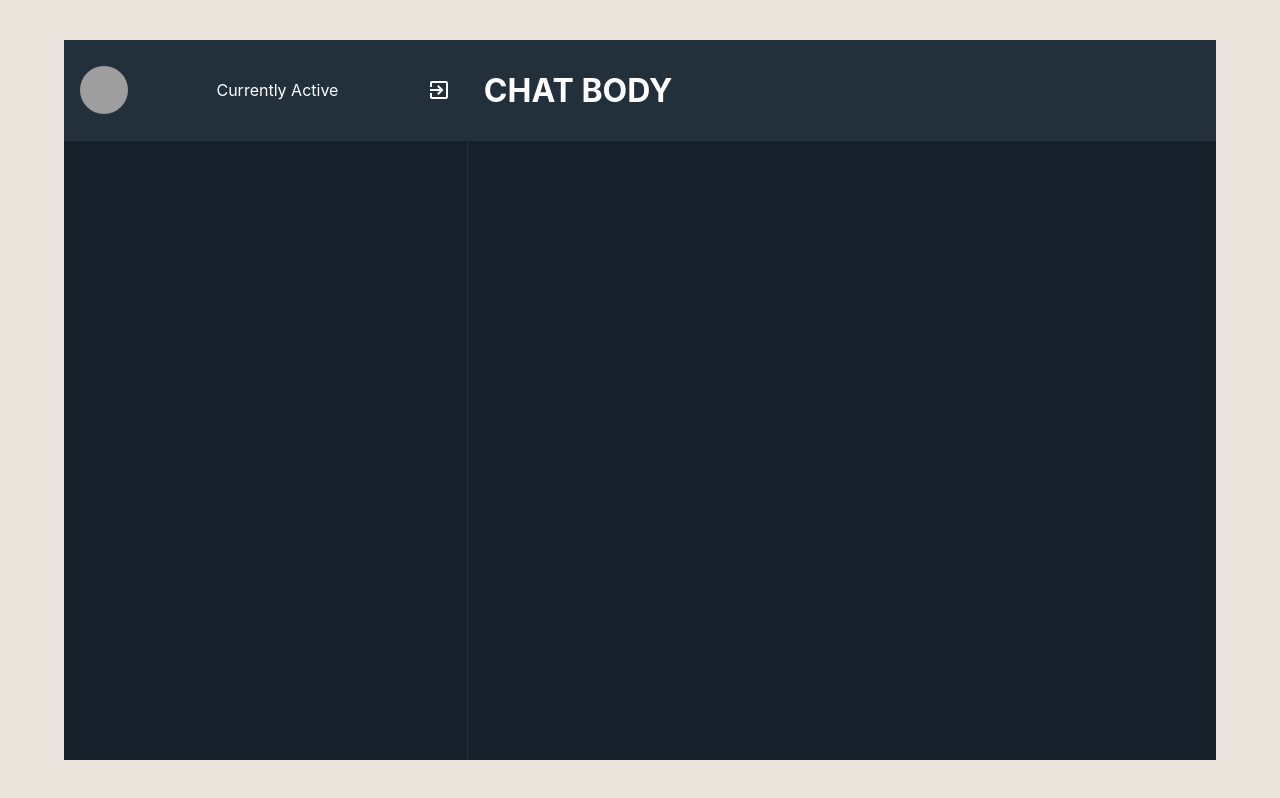
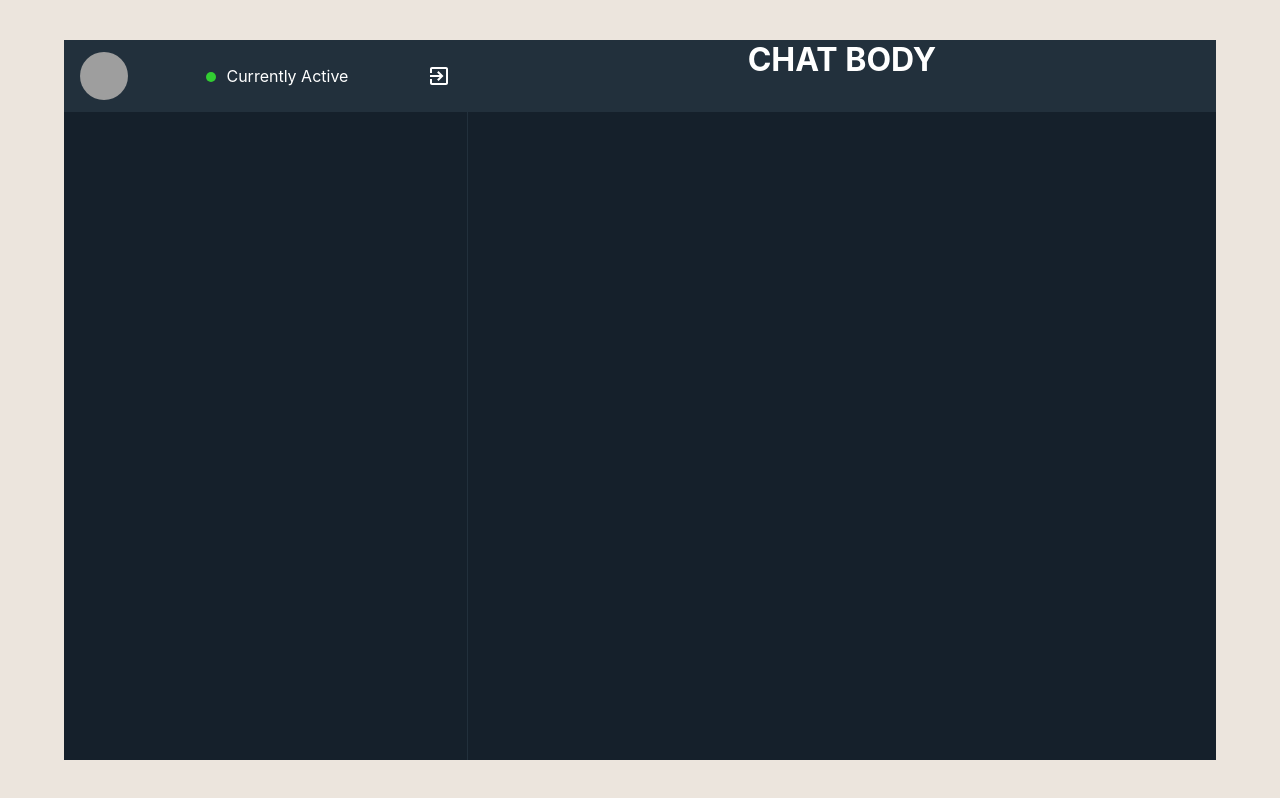
Before and after one commit to DEEPKIRANC/Chat-Application, a React (Create React App) app in the folder chat-application/: page / in a window 1280 px wide. Built offline with nearby package versions, Linux system fonts and the light colour scheme; grey boxes are pictures that could not be loaded.

Commit message:
Style - Change styling of sidebar component

```diff
--- a/chat-application/src/components/sidebar.js
+++ b/chat-application/src/components/sidebar.js
@@ -6,8 +6,8 @@ function Sidebar() {
     return (
         <div className="sidebar__component">
             <div className="header">
-                <Avatar style={{width:'3rem',height:'3rem'}} src="../temp_images/Profile_Deep-min.jpg"/>
-                <span>Currently Active</span>
+                <Avatar style={{width:'3rem',height:'3rem'}} srcSet="../temp_images/Profile_Deep-min.jpg"/>
+                <span><div className="statusColor"></div>Currently Active</span>
                 <ExitToAppIcon />
             </div>
         </div>
--- a/chat-application/src/styles/sidebar.css
+++ b/chat-application/src/styles/sidebar.css
@@ -13,17 +13,17 @@
     border-right:1px solid #22303C;
 }
 
+.sidebar__component
 .header
 {
     width:100%;
     flex:0.10;
     background-color: #22303C;
-    text-align: center;
     color:white;
     display:flex;
     justify-content: space-between;
     align-items: center;
-    padding:1rem;
+    padding:0rem 1rem;
 }
 
 @media screen and (max-width:600px)
@@ -34,3 +34,12 @@
 
     }
 }
+.statusColor
+{
+    height:10px;
+    width:10px;
+    border-radius: 50%;
+    background-color: limegreen;
+    display: inline-block;
+    margin-right: 10px;
+}
```
